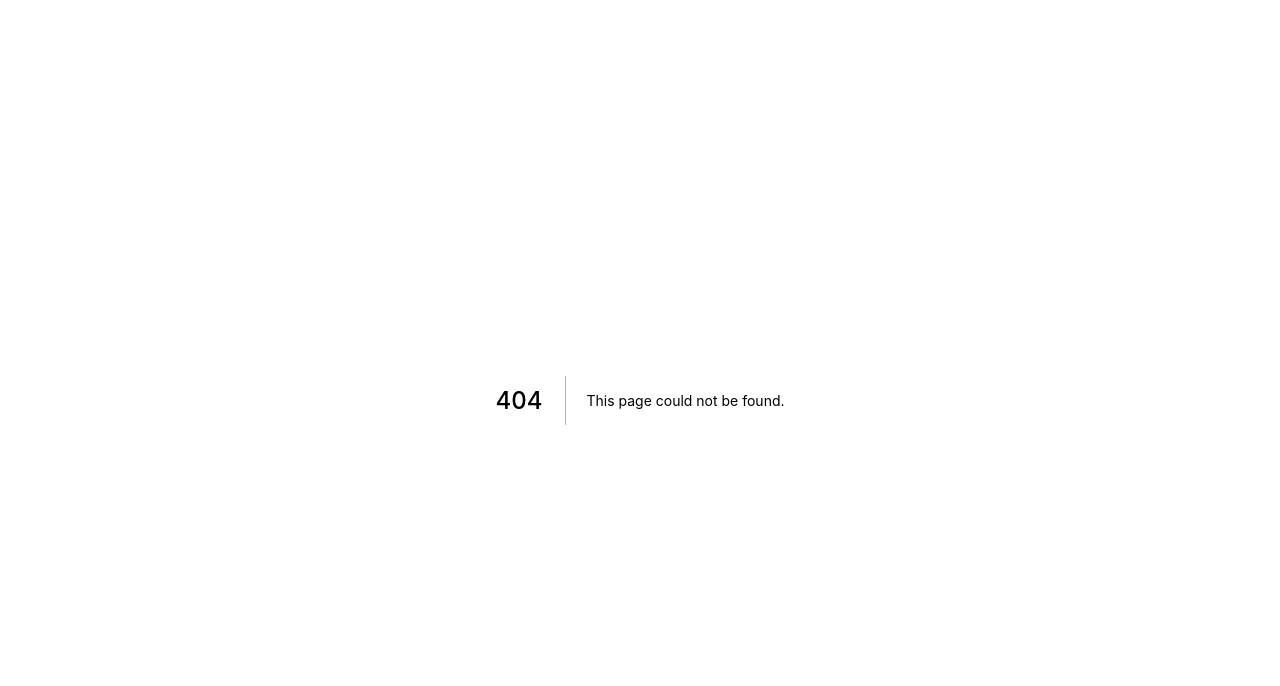
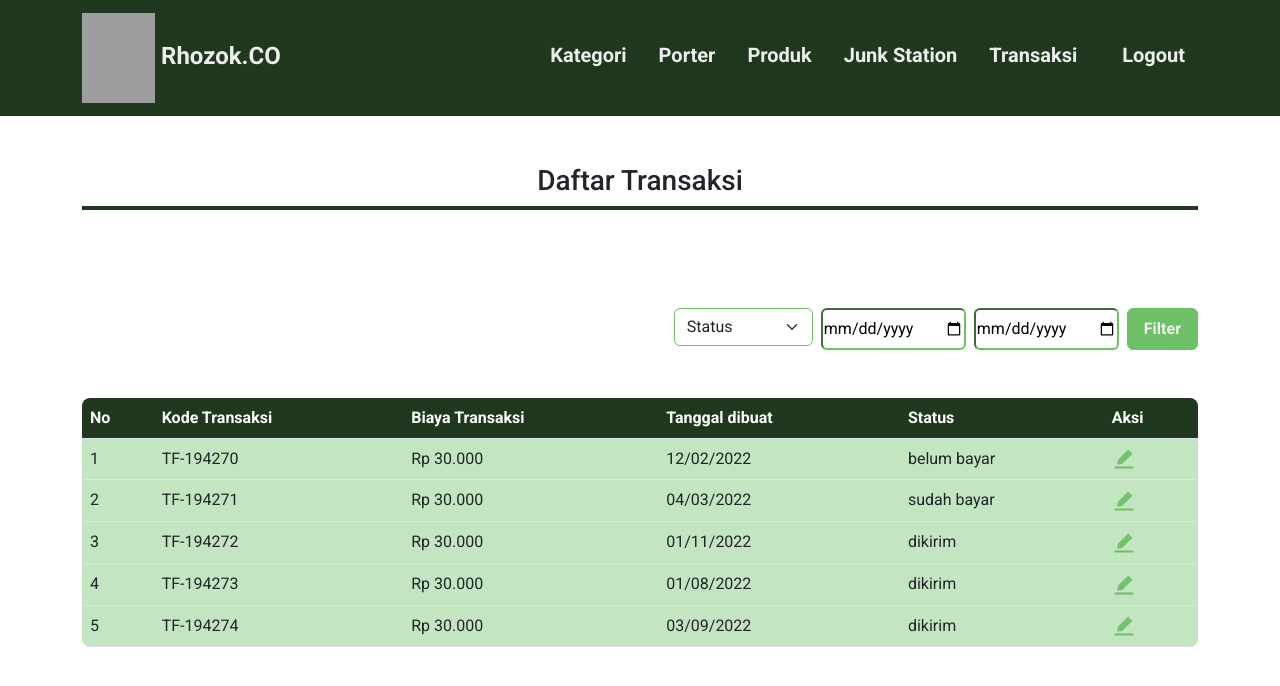
Before and after one commit to arch-havis/Rozhok-FE, a Next.js app: page /admin/transaksi in a window 1280 px wide. Before the commit this address had no page. Shown: the top 686 px of the page. Built offline with nearby package versions, Linux system fonts and the light colour scheme; grey boxes are pictures that could not be loaded.

Commit message:
slicing transaksi penjualan admin dan detail transaksi penjualan admin

```diff
--- /dev/null
+++ b/pages/admin/transaksi/index.jsx
@@ -0,0 +1,156 @@
+import React from "react";
+import HeaderAdmin from "../../../components/HeaderAdmin";
+import { Form, Button, Table } from "react-bootstrap";
+import { AiTwotoneEdit } from "react-icons/ai";
+import Router from "next/router";
+
+const Index = () => {
+    // data dummy
+    const transaksi = [
+        {
+            id: 1,
+            nama: "Herbayu",
+            hp: "0833456789",
+            jalan: "Jl. Dedede RT 08/02",
+            provinsi: "Jawa Timur",
+            kota: "Trenggalek",
+            kecamatan: "Munjungan",
+            kodeTransaksi: "TF-194270",
+            biayaTransaksi: "Rp 30.000",
+            tanggalDibuat: "12/02/2022",
+            status: "belum bayar",
+            kurir: "JNT",
+        },
+        {
+            id: 2,
+            nama: "Rudi",
+            hp: "08334566612",
+            jalan: "Jl. Dududu RT 02/02",
+            provinsi: "Jakarta",
+            kota: "Jakarta Timur",
+            kecamatan: "Cililitan",
+            kodeTransaksi: "TF-194271",
+            biayaTransaksi: "Rp 30.000",
+            tanggalDibuat: "04/03/2022",
+            status: "sudah bayar",
+            kurir: "Sicepat",
+        },
+        {
+            id: 3,
+            nama: "Andrew",
+            hp: "0813456789",
+            jalan: "Jl. Dododo RT 08/02",
+            provinsi: "Jakarta",
+            kota: "Jakarta Selatan",
+            kecamatan: "Pasar Minggu",
+            kodeTransaksi: "TF-194272",
+            biayaTransaksi: "Rp 30.000",
+            tanggalDibuat: "01/11/2022",
+            status: "dikirim",
+            kurir: "Sicepat",
+        },
+        {
+            id: 4,
+            nama: "Bayu",
+            hp: "0813356999",
+            jalan: "Jl. Dididi RT 01/02",
+            provinsi: "Jawa Barat",
+            kota: "Depok",
+            kecamatan: "Cinere",
+            kodeTransaksi: "TF-194273",
+            biayaTransaksi: "Rp 30.000",
+            tanggalDibuat: "01/08/2022",
+            status: "dikirim",
+            kurir: "JNT",
+        },
+        {
+            id: 5,
+            nama: "Ways",
+            hp: "0821456789",
+            jalan: "Jl. Dadada RT 01/12",
+            provinsi: "Jogjakarta",
+            kota: "Sleman",
+            kecamatan: "Ngemplak",
+            kodeTransaksi: "TF-194274",
+            biayaTransaksi: "Rp 30.000",
+            tanggalDibuat: "03/09/2022",
+            status: "dikirim",
+            kurir: "JNE",
+        },
+    ];
+
+    // Push params use Router
+    const DetailTransaksi = (item) => {
+        Router.push({
+            pathname: `/admin/transaksi/${item.id}`,
+            query: {
+                id: item.id,
+                nama: item.nama,
+                provinsi: item.provinsi,
+                kota: item.kota,
+                kecamatan: item.kecamatan,
+                jalan: item.jalan,
+                kodeTransaksi: item.kodeTransaksi,
+                biayaTransaksi: item.biayaTransaksi,
+                hp: item.hp,
+                kurir: item.kurir,
+                status: item.status,
+            },
+        });
+    };
+
+    return (
+        <div>
+            <HeaderAdmin />
+            <div className="container">
+                <h3 className="d-flex justify-content-center mt-5">Daftar Transaksi</h3>
+                <div className="border border-2 border-alpukat"></div>
+                <div className="d-flex justify-content-end" style={{ marginTop: "50px" }}>
+                    <div className=" mt-5 d-flex flex-column flex-sm-row justify-content-end">
+                        <Form.Select aria-label="Default select example" className="w-50 me-2 border-1 border-lime float-end mb-1">
+                            <option>Status</option>
+                            <option value="sudah bayar">Sudah bayar</option>
+                            <option value="belum bayar">Belum bayar</option>
+                            <option value="dikirim">Dikirim</option>
+                        </Form.Select>
+                        <input type="date" className="rounded-2 border-1 border-lime" />
+                        <input type="date" className="rounded-2 border-1 border-lime mx-0 mx-sm-2 my-1 my-sm-0" />
+                        <Button variant="lime" className="fw-bold text-putih px-3">
+                            Filter
+                        </Button>
+                    </div>
+                </div>
+                <Table className="mt-5 rounded rounded-3 overflow-hidden w-100 mx-auto">
+                    <thead variant="alpukat" className="bg-alpukat text-white">
+                        <tr>
+                            <th>No</th>
+                            <th>Kode Transaksi</th>
+                            <th>Biaya Transaksi</th>
+                            <th>Tanggal dibuat</th>
+                            <th>Status</th>
+                            <th>Aksi</th>
+                        </tr>
+                    </thead>
+                    <tbody className="bg-tea">
+                        {transaksi.map((data) => {
+                            return (
+                                <tr key={data.id}>
+                                    <td>{data.id}</td>
+                                    <td>{data.kodeTransaksi}</td>
+                                    <td>{data.biayaTransaksi}</td>
+                                    <td>{data.tanggalDibuat}</td>
+                                    <td>{data.status}</td>
+                                    <td>
+                                        <AiTwotoneEdit className="fs-4 text-lime user-select-auto" onChange={(e) => e.target.value(e)} onClick={() => DetailTransaksi(data)} />
+                                    </td>
+                                </tr>
+                            );
+                        })}
+                    </tbody>
+                </Table>
+            </div>
+        </div>
+    );
+};
+
+export default Index;
--- a/pages/porter/transaksi/[listTransaksi].jsx
+++ b/pages/porter/transaksi/[listTransaksi].jsx
@@ -10,7 +10,7 @@ const Index = () => {
         <div>
             <HeaderPorter />
             <div className="container">
-                <h3 className="text-alpukat float-end mt-5 fw-bolder">Detail Rosok</h3>
+                <h3 className="text-alpukat float-end mt-5 fw-bolder">Detail Transaksi</h3>
                 <br />
                 <br />
                 <Row className="" style={{ marginTop: "100px" }}>
```
Also changed, not shown: pages/admin/transaksi/[detailTransaksi].jsx (added, +67 -0 lines).
